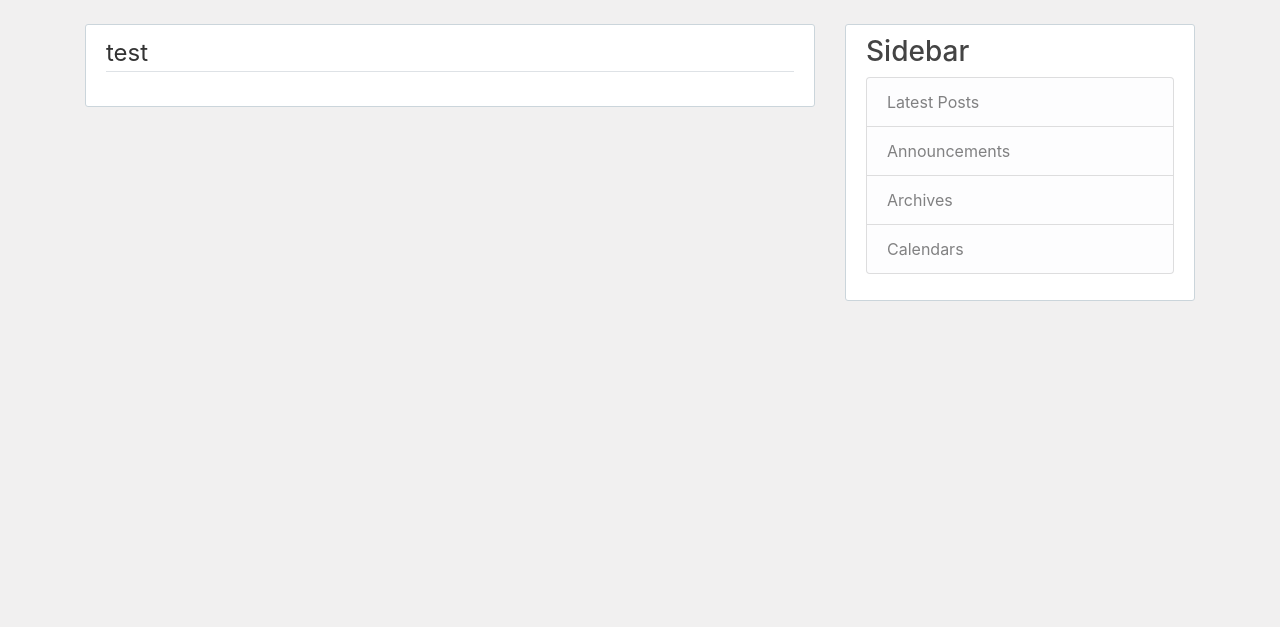
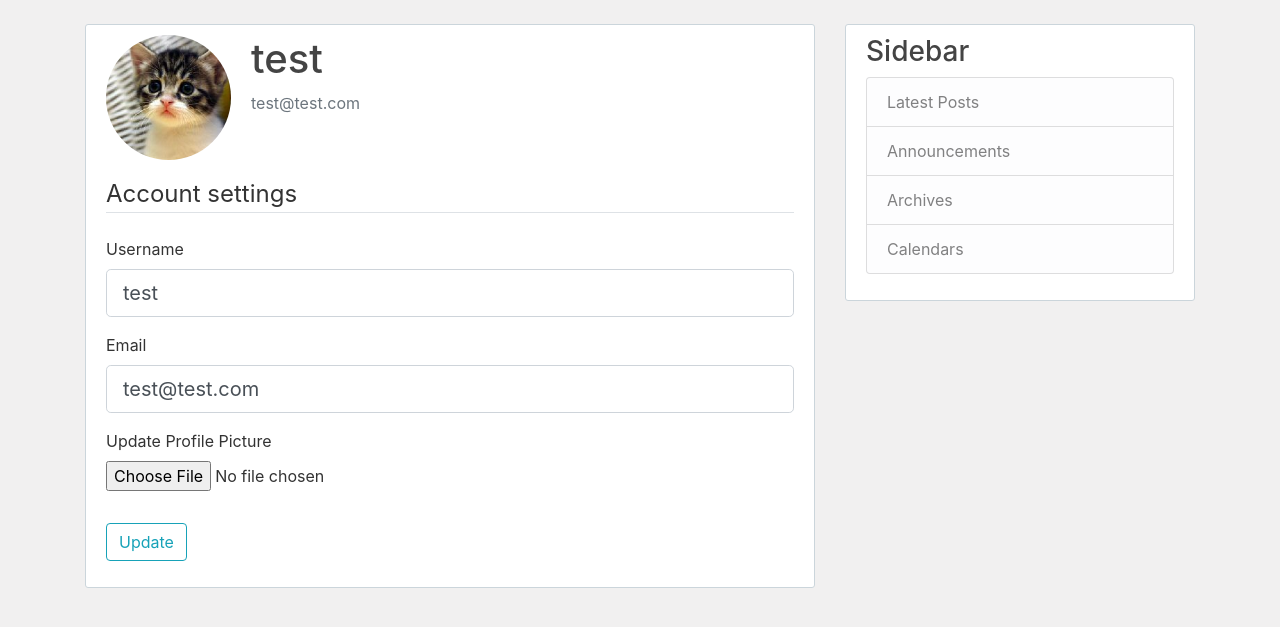
Before and after one commit to azeznassar/YouBlog, a Flask app: page /account in a window 1280 px wide. Shown: the part 56-683 px from the top of the page. Run offline with Flask 2, Linux system fonts and the light colour scheme; a user stored in the database is signed in; some libraries are stand-ins or nearby versions.

Commit message:
setup account settings and image upload

```diff
--- a/package.json
+++ b/package.json
@@ -4,7 +4,7 @@
   "description": "",
   "main": "index.js",
   "scripts": {
-    "sass": "node-sass static/scss/main.scss static/css/main.css"
+    "sass": "node-sass src/static/scss/main.scss src/static/css/main.css"
   },
   "keywords": [],
   "author": "Azez Nassar",
--- a/src/forms.py
+++ b/src/forms.py
@@ -1,4 +1,6 @@
 from flask_wtf import FlaskForm
+from flask_wtf.file import FileField, FileAllowed
+from flask_login import current_user
 from wtforms import StringField, PasswordField, SubmitField, BooleanField
 from wtforms.validators import DataRequired, Length, Email, EqualTo, ValidationError
 from src.models import User
@@ -25,3 +27,21 @@ class LoginForm(FlaskForm):
     password = PasswordField('Password', validators=[DataRequired(), Length(min=4)])
     remember = BooleanField('Remember Me')
     submit = SubmitField('Login')
+
+class UpdateAccountForm(FlaskForm):
+    username = StringField('Username', validators=[DataRequired(), Length(min=2, max=20)])
+    email = StringField('Email', validators=[DataRequired(), Email()])
+    image = FileField('Update Profile Picture', validators=[FileAllowed(['png', 'jpg', 'jpeg'])])
+    submit = SubmitField('Update')
+
+    def validate_username(self, username):
+        if username.data != current_user.username:
+            username_exists = User.query.filter_by(username=username.data).first()
+            if username_exists:
+                raise ValidationError('Username already exists.')
+
+    def validate_email(self, email):
+        if email.data != current_user.email:
+            email_exists = User.query.filter_by(email=email.data).first()
+            if email_exists:
+                raise ValidationError('Email already exists.')
--- a/src/routes.py
+++ b/src/routes.py
@@ -1,7 +1,9 @@
+import os
+import secrets
 from flask import render_template, flash, redirect, url_for, request
 from flask_login import login_user, current_user, logout_user, login_required
 from src import app, db, bcrypt
-from src.forms import SignUpForm, LoginForm
+from src.forms import SignUpForm, LoginForm, UpdateAccountForm
 from src.models import User, Post
 
 posts = [
@@ -42,7 +44,7 @@ def sign_up():
         new_user = User(username=form.username.data, email=form.email.data, password=hashed_pw)
         db.session.add(new_user)
         db.session.commit()
-        flash(f'Your account was successfully created. You are now able to log in', 'success')
+        flash(f'Your account was successfully created. You are now able to log in.', 'success')
         return redirect(url_for('login'))
 
     return render_template('signup.html', title='Sign Up', form=form)
@@ -71,7 +73,32 @@ def logout():
     logout_user()
     return redirect(url_for('home'))
 
-@app.route("/account")
+def update_image(selected_image):
+    random_string = secrets.token_hex(6)
+    _, file_ext = os.path.splitext(selected_image.filename)
+    image_file_name = random_string + file_ext
+    image_path = os.path.join(app.root_path, 'static/profile_imgs', image_file_name)
+    selected_image.save(image_path)
+    return image_file_name
+
+@app.route("/account", methods=['GET', 'POST'])
 @login_required
 def account():
-    return render_template('account.html', title='Your Account')
+    form = UpdateAccountForm()
+
+    if form.validate_on_submit():
+        if form.image.data:
+            image_file = update_image(form.image.data)
+            current_user.image = image_file
+
+        current_user.username = form.username.data
+        current_user.email = form.email.data
+        db.session.commit()
+        flash('Your account information has been updated.', 'success')
+        return redirect(url_for('account'))
+    elif request.method == 'GET':
+        form.username.data = current_user.username
+        form.email.data = current_user.email
+
+    image = url_for('static', filename=f'profile_imgs/{current_user.image}')
+    return render_template('account.html', title='Your Account', image=image, form=form)
--- a/src/static/css/main.css
+++ b/src/static/css/main.css
@@ -39,3 +39,12 @@ h1, h2, h3, h4, h5, h6 {
   .article-metadata a:hover {
     color: #333;
     text-decoration: none; }
+
+.account-img {
+  height: 125px;
+  width: 125px;
+  margin-right: 20px;
+  margin-bottom: 16px; }
+
+.account-heading {
+  font-size: 2.5rem; }
--- a/src/static/scss/main.scss
+++ b/src/static/scss/main.scss
@@ -64,3 +64,14 @@ h1, h2, h3, h4, h5, h6 {
 		text-decoration: none;
 	}
 }
+
+.account-img {
+    height: 125px;
+    width: 125px;
+    margin-right: 20px;
+    margin-bottom: 16px;
+}
+
+.account-heading {
+    font-size: 2.5rem;
+}
--- a/src/templates/account.html
+++ b/src/templates/account.html
@@ -1,6 +1,59 @@
 {% extends "layout.html" %}
 {% block content %}
-    <div class="content-section">
-            <legend class="border-bottom mb-4">{{ current_user.username }}</legend>
+<div class="content-section">
+    <div class="media">
+        <img class="rounded-circle account-img" src="{{ image }}">
+        <div class="media-body">
+            <h2 class="account-heading">{{ current_user.username }}</h2>
+            <p class="text-secondary">{{ current_user.email }}</p>
+        </div>
     </div>
+    <form action="" method="POST" enctype="multipart/form-data">
+        {{ form.hidden_tag() }}
+        <fieldset class="form-group">
+            <legend class="border-bottom mb-4">Account settings</legend>
+            <div class="form-group">
+                {{ form.username.label(class="form-control-label") }}
+
+                {% if form.username.errors %}
+                    {{ form.username(class="form-control form-control-lg is-invalid") }}
+                    <div class="invalid-feedback">
+                        {% for error in form.username.errors %}
+                        <span>{{ error }}</span>
+                        {% endfor %}
+                    </div>
+                {% else %}
+                    {{ form.username(class="form-control form-control-lg") }}
+                {% endif %}
+            </div>
+            <div class="form-group">
+                {{ form.email.label(class="form-control-label") }}
+
+                {% if form.email.errors %}
+                    {{ form.email(class="form-control form-control-lg is-invalid") }}
+                    <div class="invalid-feedback">
+                        {% for error in form.email.errors %}
+                        <span>{{ error }}</span>
+                        {% endfor %}
+                    </div>
+                {% else %}
+                    {{ form.email(class="form-control form-control-lg") }}
+                {% endif %}
+            </div>
+            <div class="form-group">
+                {{ form.image.label() }}
+                {{ form.image(class="form-control-file") }}
+
+                {% if form.image.errors %}
+                    {% for error in form.image.errors %}
+                        <span class="text-danger">{{ error }}</span>
+                    {% endfor %}
+                {% endif %}
+            </div>
+        </fieldset>
+        <div class="form-group">
+            {{ form.submit(class="btn btn-outline-info") }}
+        </div>
+    </form>
+</div>
 {% endblock %}
```
Also changed, not shown: src/site.db, src/static/profile_imgs/3dc42e0a3696.png (added), src/static/profile_imgs/default.png (added).
